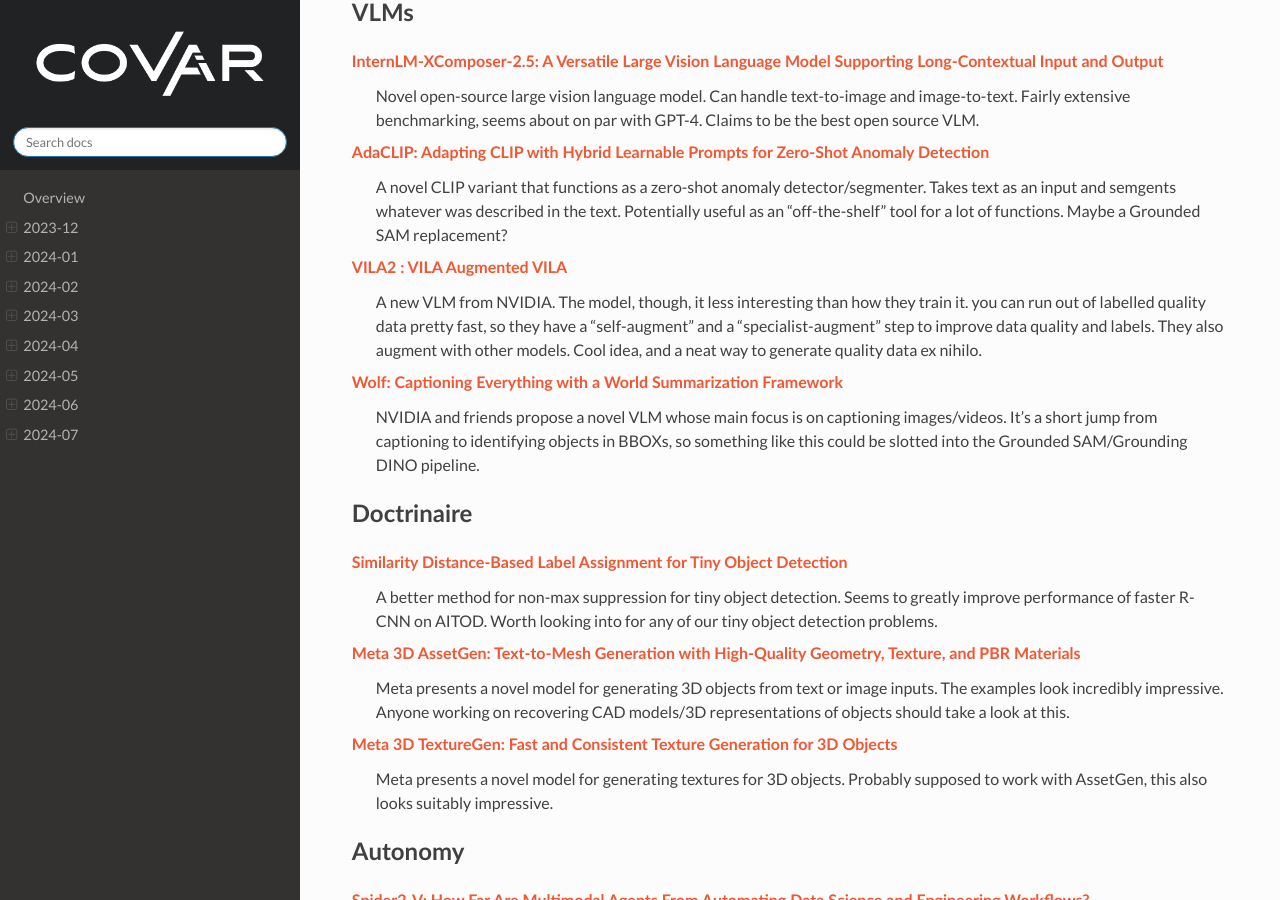
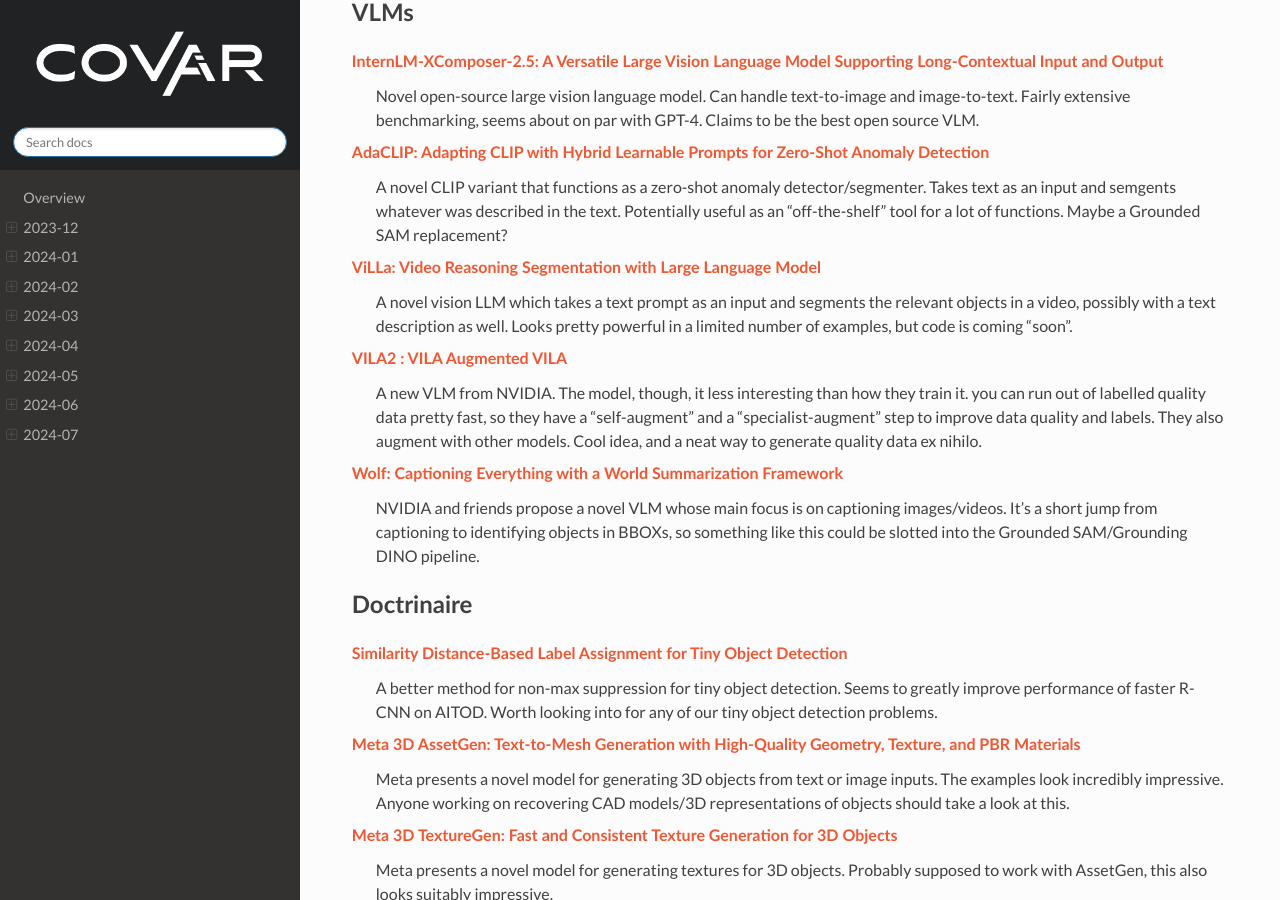
Before and after one commit to covartech/zeitgeist, a Sphinx documentation site: the page built from docs/issues/2024-08.rst, in a window 1280 px wide and 900 px high, scrolled down 1437 px. Built offline with Sphinx 7.4.7 and the Read the Docs theme 2.0.0, drawn with Linux system fonts in a browser that asks for light colours.

Commit message:
Re-adding deleted paper

```diff
--- a/docs/issues/2024-08.rst
+++ b/docs/issues/2024-08.rst
@@ -42,6 +42,9 @@
 
 `AdaCLIP: Adapting CLIP with Hybrid Learnable Prompts for Zero-Shot Anomaly Detection <https://arxiv.org/pdf/2407.15795>`_
     A novel CLIP variant that functions as a zero-shot anomaly detector/segmenter.  Takes text as an input and semgents whatever was described in the text.  Potentially useful as an "off-the-shelf" tool for a lot of functions.  Maybe a Grounded SAM replacement?
+
+`ViLLa: Video Reasoning Segmentation with Large Language Model <https://arxiv.org/pdf/2407.14500>`_
+    A novel vision LLM which takes a text prompt as an input and segments the relevant objects in a video, possibly with a text description as well.  Looks pretty powerful in a limited number of examples, but code is coming "soon".
 
 `VILA2 : VILA Augmented VILA <https://arxiv.org/pdf/2407.17453>`_
     A new VLM from NVIDIA.  The model, though, it less interesting than how they train it.  you can run out of labelled quality data pretty fast, so they have a "self-augment" and a "specialist-augment" step to improve data quality and labels.  They also augment with other models.  Cool idea, and a neat way to generate quality data ex nihilo.
```
